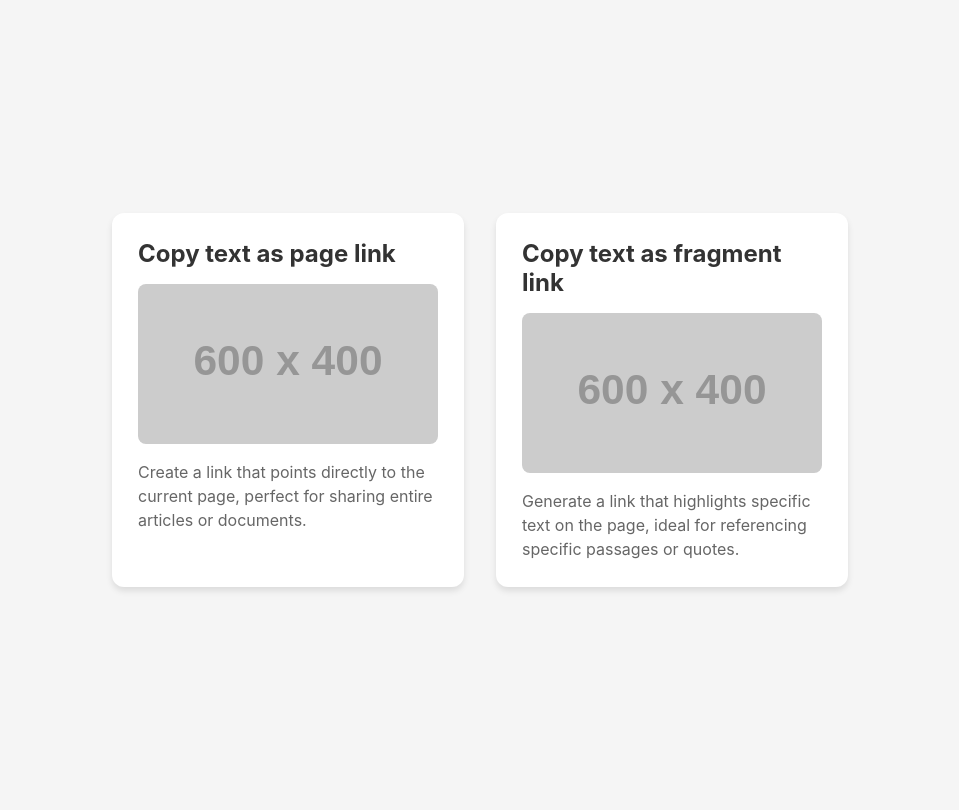
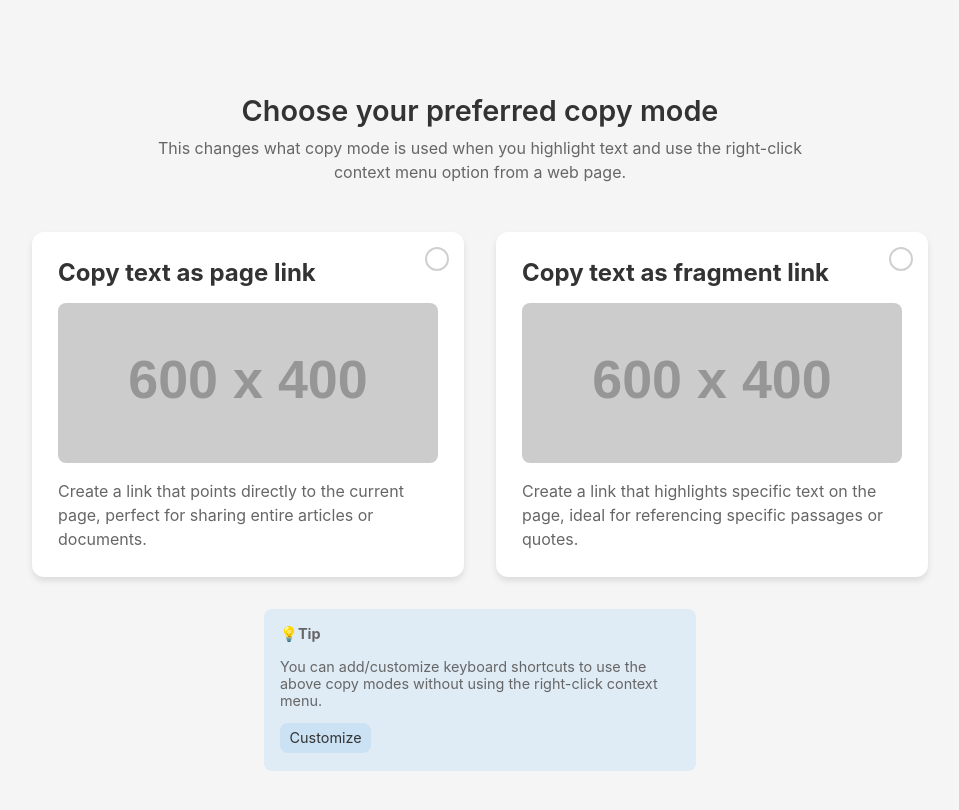
Before and after one commit to ryanspain/chromium-copy-text-as-link, a browser extension: page src/options.html in a window 1280 px wide. Shown: the whole page, without its empty margins (160-1119 px from the left). Drawn offline with Linux system fonts and the light colour scheme; placeholder pictures from the web are drawn by us.

Commit message:
Adds shortcut tooltip to options page

```diff
--- a/src/options.html
+++ b/src/options.html
@@ -1,5 +1,6 @@
 <!DOCTYPE html>
 <html lang="en">
+
 <head>
     <meta charset="UTF-8">
     <meta name="viewport" content="width=device-width, initial-scale=1.0">
@@ -10,11 +11,16 @@
             --card-bg: white;
             --text-color: #333;
             --text-secondary: #666;
+            --text-light: #888;
             --border-hover: #e0e0e0;
             --card-shadow: rgba(0, 0, 0, 0.1);
             --card-shadow-hover: rgba(0, 0, 0, 0.2);
             --selected-border: #2196f3;
             --selected-shadow: rgba(33, 150, 243, 0.3);
+            --radio-border: #d0d0d0;
+            --radio-selected: #2196f3;
+            --tip-bg: rgba(33, 150, 243, 0.1);
+            --tip-bg-hover: rgba(19, 80, 129, 0.1);
         }
 
         @media (prefers-color-scheme: dark) {
@@ -23,11 +29,16 @@
                 --card-bg: #2d2d2d;
                 --text-color: #e0e0e0;
                 --text-secondary: #b0b0b0;
+                --text-light: #909090;
                 --border-hover: #404040;
                 --card-shadow: rgba(0, 0, 0, 0.3);
                 --card-shadow-hover: rgba(0, 0, 0, 0.4);
                 --selected-border: #2196f3;
                 --selected-shadow: rgba(33, 150, 243, 0.2);
+                --radio-border: #555;
+                --radio-selected: #2196f3;
+                --tip-bg: rgba(33, 150, 243, 0.15);
+                --tip-bg-hover: rgba(33, 150, 243, 0.5);
             }
         }
 
@@ -36,21 +47,45 @@
             margin: 0;
             min-height: 100vh;
             display: flex;
+            flex-direction: column;
             justify-content: center;
             align-items: center;
             background-color: var(--bg-color);
             color: var(--text-color);
             transition: background-color 0.3s ease, color 0.3s ease;
+            padding: 2rem 1rem;
+        }
+
+        .header {
+            text-align: center;
+            margin-bottom: 2rem;
+            max-width: 700px;
+        }
+
+        .header h1 {
+            margin: 0 0 0.5rem 0;
+            font-size: 1.8rem;
+            font-weight: 600;
+        }
+
+        .header p {
+            margin: 0;
+            color: var(--text-secondary);
+            font-size: 1rem;
+            line-height: 1.5;
         }
 
         .container {
             display: flex;
             gap: 2rem;
-            padding: 2rem;
+            padding: 1rem;
+            flex-wrap: wrap;
+            justify-content: center;
+            max-width: 900px;
         }
 
         .card {
-            width: 300px;
+            width: 380px;
             background: var(--card-bg);
             border-radius: 12px;
             padding: 1.5rem;
@@ -58,6 +93,7 @@
             border: 2px solid transparent;
             box-shadow: 0 4px 6px var(--card-shadow);
             transition: all 0.3s ease;
+            position: relative;
         }
 
         .card:hover {
@@ -71,10 +107,48 @@
             box-shadow: 0 0 15px var(--selected-shadow);
         }
 
+        .radio-container {
+            position: absolute;
+            top: 0.8rem;
+            right: 0.8em;
+        }
+
+        .radio {
+            width: 20px;
+            height: 20px;
+            border-radius: 50%;
+            border: 2px solid var(--radio-border);
+            display: inline-block;
+            position: relative;
+            transition: border-color 0.3s ease;
+        }
+
+        .radio::after {
+            content: '';
+            position: absolute;
+            top: 50%;
+            left: 50%;
+            transform: translate(-50%, -50%) scale(0);
+            width: 10px;
+            height: 10px;
+            border-radius: 50%;
+            background-color: var(--radio-selected);
+            transition: transform 0.2s ease;
+        }
+
+        .card.selected .radio {
+            border-color: var(--radio-selected);
+        }
+
+        .card.selected .radio::after {
+            transform: translate(-50%, -50%) scale(1);
+        }
+
         .card h2 {
             margin: 0 0 1rem 0;
             color: var(--text-color);
             font-size: 1.5rem;
+            padding-right: 30px;
         }
 
         .card-image {
@@ -97,6 +171,38 @@
             line-height: 1.5;
         }
 
+        .shortcut-tip {
+            width: 400px;
+            margin-top: 1rem;
+            padding: 1rem 1rem 1.5rem 1rem;
+            background-color: var(--tip-bg);
+            border-radius: 8px;
+            font-size: 0.9rem;
+            color: var(--text-secondary);
+            transition: background-color 0.3s ease;
+        }
+
+        .shortcut-tip h4 {
+            margin: 0;
+        }
+
+        .shortcut-tip p {
+            margin-bottom: 1.3rem;
+        }
+
+        .shortcut-tip a {
+            color: var(--text-color);
+            text-decoration: none;
+            transition: opacity 0.3s ease;
+            background-color: var(--tip-bg);
+            border-radius: 8px;;
+            padding: 0.4rem 0.6rem;
+        }
+
+        .shortcut-tip a:hover {
+            background-color: var(--tip-bg-hover);
+        }
+
         .preview-notice {
             position: fixed;
             top: 1rem;
@@ -110,28 +216,54 @@
         }
     </style>
 </head>
+
 <body>
     <div class="preview-notice">
         Preview Mode: Chrome Extension APIs not available
     </div>
 
+    <div class="header">
+        <h1>Choose your preferred copy mode</h1>
+        <p>This changes what copy mode is used when you highlight text and use the right-click context menu option from
+            a web page.</p>
+    </div>
+
     <div class="container">
         <div class="card" data-command="copy_text_as_page_link">
+            <div class="radio-container">
+                <span class="radio"></span>
+            </div>
             <h2>Copy text as page link</h2>
             <div class="card-image">
                 <img src="https://placehold.co/600x400/EEE/31343C" alt="Page link illustration">
             </div>
-            <p>Create a link that points directly to the current page, perfect for sharing entire articles or documents.</p>
+            <p>Create a link that points directly to the current page, perfect for sharing entire articles or documents.
+            </p>
         </div>
         <div class="card" data-command="copy_text_as_fragment_link">
+            <div class="radio-container">
+                <span class="radio"></span>
+            </div>
             <h2>Copy text as fragment link</h2>
             <div class="card-image">
                 <img src="https://placehold.co/600x400/EEE/31343C" alt="Fragment link illustration">
             </div>
-            <p>Generate a link that highlights specific text on the page, ideal for referencing specific passages or quotes.</p>
+            <p>Create a link that highlights specific text on the page, ideal for referencing specific passages or
+                quotes.</p>
         </div>
     </div>
-    <!-- TODO: Add link to shortcut configuration page -->
+
+    <div class="footer">
+        <div class="shortcut-tip">
+            <h4>💡Tip</h4>
+            <p>
+                You can add/customize keyboard shortcuts to use the above copy modes without using the right-click context menu.
+            </p>
+            <a href="chrome://extensions/shortcuts" target="_blank">Customize</a>
+        </div>
+    </div>
+
     <script src="options.js"></script>
 </body>
+
 </html>
```
